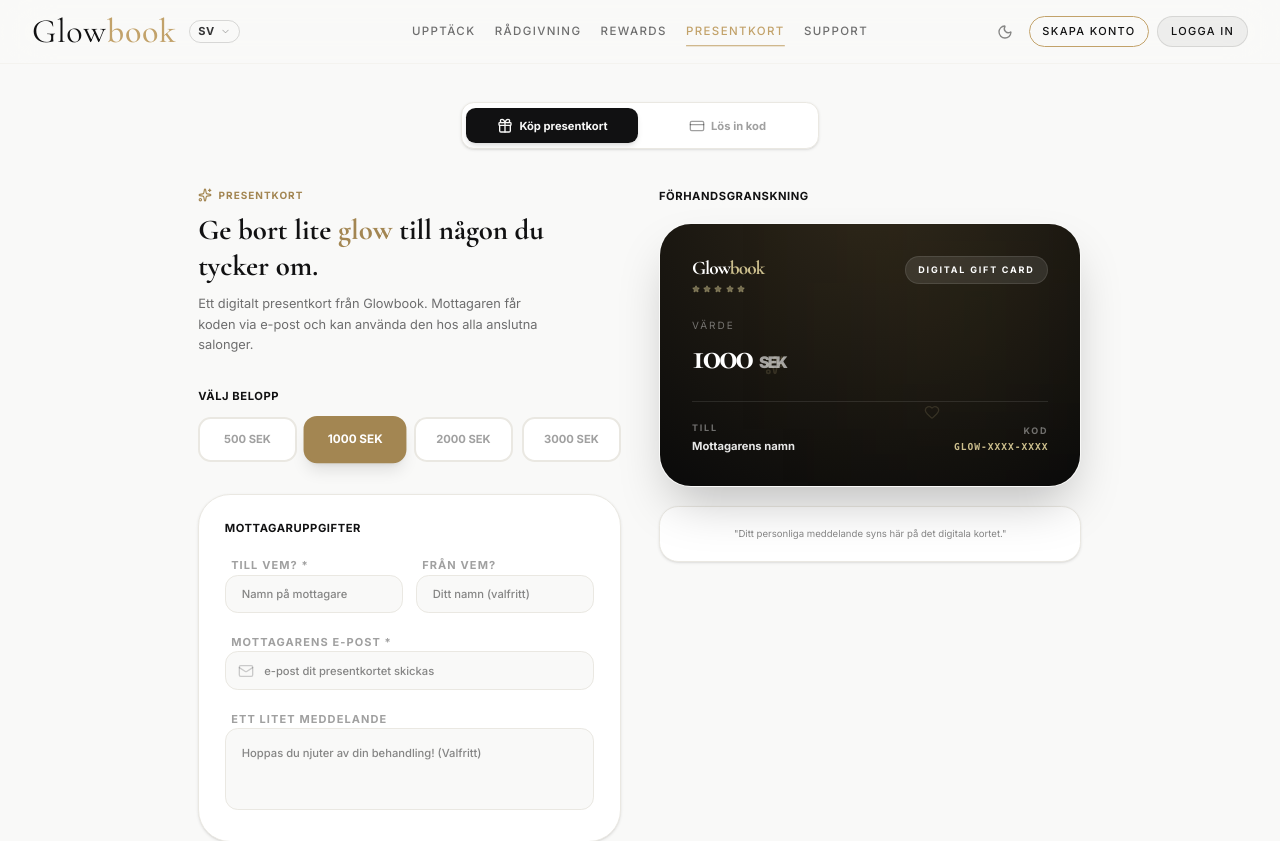
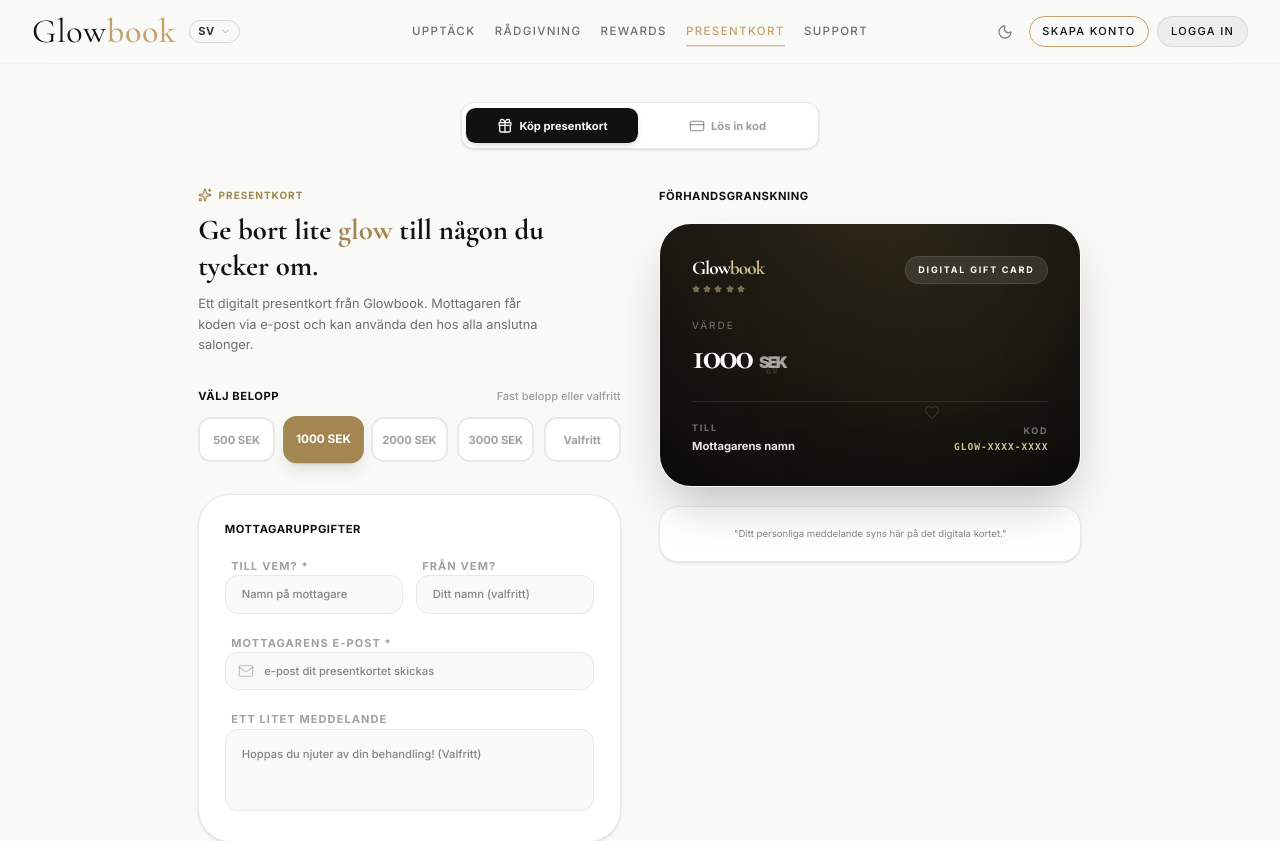
Before and after one commit to zofielyberg-del/glowbook, a Next.js app: page /giftcards in a window 1280 px wide. Shown: the top 841 px of the page. Built offline with nearby package versions, Linux system fonts and the light colour scheme.

Commit message:
Allow custom gift card amounts on giftcards purchase page

```diff
--- a/src/app/giftcards/page.tsx
+++ b/src/app/giftcards/page.tsx
@@ -34,13 +34,15 @@ export default function GiftCardsPage() {
     const { t, currency } = useLanguage();
     const values = getValuesForCurrency(currency);
     const [selectedValue, setSelectedValue] = useState<number>(() => getValuesForCurrency(currency)[1]);
+    const [isCustomValue, setIsCustomValue] = useState(false);
+    const [customValueInput, setCustomValueInput] = useState('');
 
     useEffect(() => {
         const currentValues = getValuesForCurrency(currency);
-        if (!currentValues.includes(selectedValue)) {
+        if (!isCustomValue && !currentValues.includes(selectedValue)) {
             setSelectedValue(currentValues[1]);
         }
-    }, [currency]);
+    }, [currency, isCustomValue]);
     const [recipient, setRecipient] = useState({ to: '', from: '', email: '', message: '' });
     const [isPurchased, setIsPurchased] = useState(false);
     const [generatedCode, setGeneratedCode] = useState('');
@@ -102,6 +104,12 @@ export default function GiftCardsPage() {
 
     // Gift Card Purchase Processor
     const handlePurchase = async () => {
+        const finalAmount = Number(selectedValue);
+        if (!finalAmount || isNaN(finalAmount) || finalAmount < 50) {
+            alert('Vänligen ange ett giltigt belopp på minst 50 ' + currency + '.');
+            return;
+        }
+
         if (!recipient.email || !recipient.email.includes('@')) {
             alert(t('giftcard_email_placeholder') || 'Vänligen fyll i en giltig e-postadress.');
             return;
@@ -116,7 +124,7 @@ export default function GiftCardsPage() {
                 method: 'POST',
                 headers: { 'Content-Type': 'application/json' },
                 body: JSON.stringify({
-                    amount: selectedValue,
+                    amount: finalAmount,
                     recipient,
                     currency
                 }),
@@ -332,15 +340,23 @@ export default function GiftCardsPage() {
 
                                 {/* Value Selection */}
                                 <div className="space-y-4">
-                                    <h3 className="text-sm font-bold text-foreground uppercase tracking-wider">{t('giftcard_select_value')}</h3>
-                                    <div className="grid grid-cols-2 sm:grid-cols-4 gap-3">
+                                    <div className="flex items-center justify-between">
+                                        <h3 className="text-sm font-bold text-foreground uppercase tracking-wider">{t('giftcard_select_value')}</h3>
+                                        <span className="text-[11px] text-foreground/40 font-medium">Fast belopp eller valfritt</span>
+                                    </div>
+                                    <div className="grid grid-cols-2 sm:grid-cols-5 gap-3">
                                         {values.map((val) => (
                                             <button
+                                                type="button"
                                                 key={val}
-                                                onClick={() => setSelectedValue(val)}
+                                                onClick={() => {
+                                                    setIsCustomValue(false);
+                                                    setCustomValueInput('');
+                                                    setSelectedValue(val);
+                                                }}
                                                 className={clsx(
                                                     "h-14 rounded-2xl border-2 transition-all duration-300 font-bold text-sm",
-                                                    selectedValue === val
+                                                    !isCustomValue && selectedValue === val
                                                         ? "border-champagne-600 bg-champagne-600 text-white shadow-lg scale-105"
                                                         : "border-border bg-card text-foreground/40 hover:border-champagne-400 hover:text-foreground"
                                                 )}
@@ -348,7 +364,64 @@ export default function GiftCardsPage() {
                                                 {val} {currency}
                                             </button>
                                         ))}
+                                        <button
+                                            type="button"
+                                            onClick={() => {
+                                                setIsCustomValue(true);
+                                                if (customValueInput) {
+                                                    setSelectedValue(Number(customValueInput) || 100);
+                                                }
+                                            }}
+                                            className={clsx(
+                                                "h-14 rounded-2xl border-2 transition-all duration-300 font-bold text-sm col-span-2 sm:col-span-1",
+                                                isCustomValue
+                                                    ? "border-champagne-600 bg-champagne-600 text-white shadow-lg scale-105"
+                                                    : "border-border bg-card text-foreground/40 hover:border-champagne-400 hover:text-foreground"
+                                            )}
+                                        >
+                                            Valfritt
+                                        </button>
                                     </div>
+
+                                    {/* Custom Amount Input Field */}
+                                    <AnimatePresence>
+                                        {isCustomValue && (
+                                            <motion.div
+                                                initial={{ opacity: 0, height: 0, y: -8 }}
+                                                animate={{ opacity: 1, height: 'auto', y: 0 }}
+                                                exit={{ opacity: 0, height: 0, y: -8 }}
+                                                className="space-y-1.5 pt-2"
+                                            >
+                                                <label className="text-[11px] font-bold text-foreground/50 uppercase tracking-widest ml-1">
+                                                    Ange valfritt belopp ({currency})
+                                                </label>
+                                                <div className="relative">
+                                                    <input
+                                                        type="number"
+                                                        min="50"
+                                                        max="50000"
+                                                        step="10"
+                                                        placeholder="T.ex. 750, 1500 eller 2500..."
+                                                        value={customValueInput}
+                                                        onChange={(e) => {
+                                                            const raw = e.target.value;
+                                                            setCustomValueInput(raw);
+                                                            const num = parseFloat(raw);
+                                                            if (!isNaN(num) && num > 0) {
+                                                                setSelectedValue(num);
+                                                            }
+                                                        }}
+                                                        className="w-full h-14 px-5 rounded-2xl bg-background border border-champagne-500/50 focus:border-champagne-500 focus:outline-none focus:ring-2 focus:ring-champagne-500/20 text-base font-bold text-foreground placeholder:text-foreground/30 transition-all"
+                                                        autoFocus
+                                                    />
+                                                    <span className="absolute right-5 top-1/2 -translate-y-1/2 text-xs font-bold text-champagne-600 uppercase">
+                                                        {currency}
+                                                    </span>
+                                                </div>
+                                                <p className="text-[10px] text-foreground/40 ml-1">Minsta belopp är 50 {currency}.</p>
+                                            </motion.div>
+                                        )}
+                                    </AnimatePresence>
                                 </div>
 
                                 {/* Recipient Info */}
```
